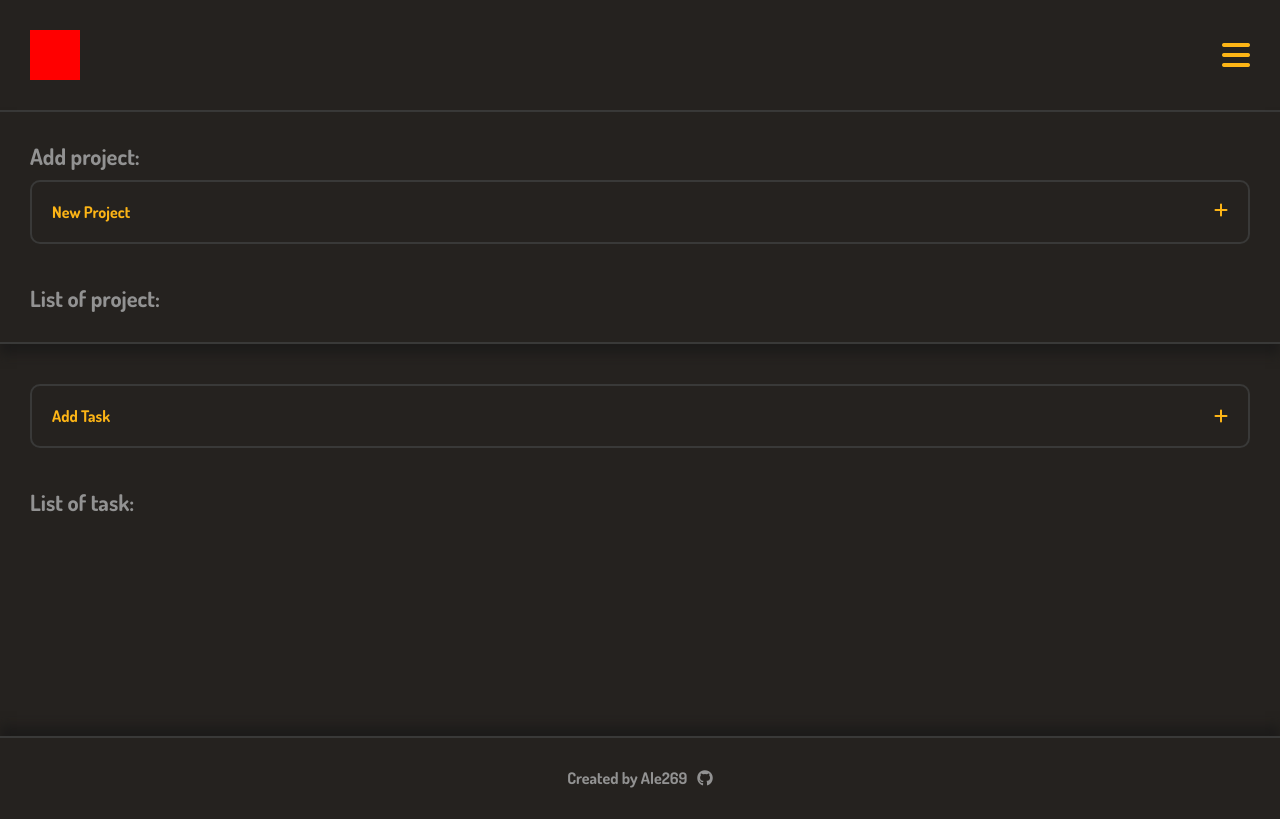
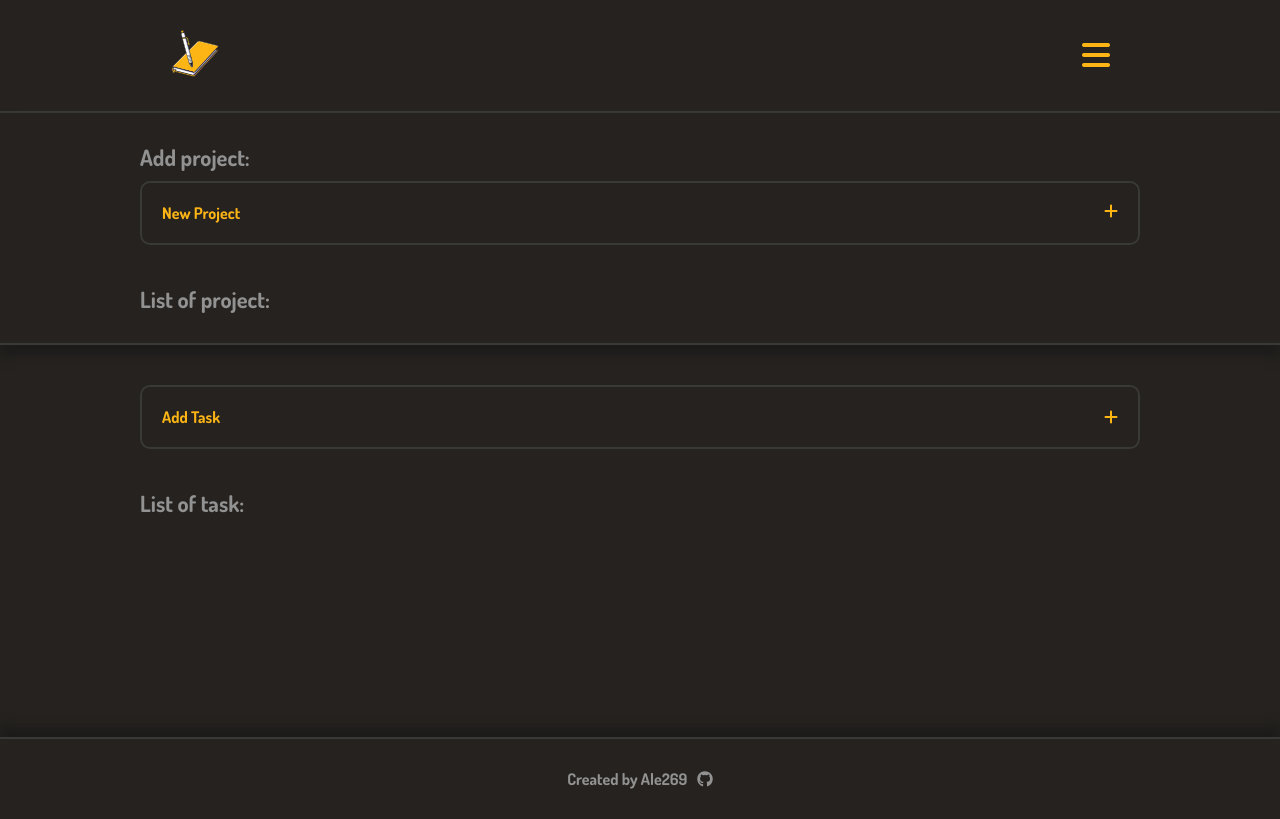
Before and after one commit to Ale269/To-do-list, a website built with webpack: page src/index.html in a window 1280 px wide. Built offline with nearby package versions, Linux system fonts and the light colour scheme.

Commit message:
Finish styling desktop version

```diff
--- a/src/index.html
+++ b/src/index.html
@@ -11,17 +11,21 @@
 
     <script src="https://kit.fontawesome.com/2ef2a7fb14.js" crossorigin="anonymous"></script>
 
-    <link rel="icon" type="image/x-icon" href="./dist/img/favicon.svg">
+    <link rel="icon" type="image/x-icon" href="./img/favicon.svg">
 
     <title>To do list || The odin project</title>
 </head>
 <body>
     <header>
-        <div class="logo">
-            <div class="logo-placeholder" style="width: 50px; height: 50px; background-color: red;"></div>
-        </div>
-        <div class="nav-button">
-            <i class="menu-nav-btn fa-solid fa-bars nav-active"></i>
+        <div class="header-container">
+            <div class="logo">
+                <div class="logo-placeholder">
+                    <img src="./img/favicon.svg" alt="logo" style="width: 50px;">
+                </div>
+            </div>
+            <div class="nav-button">
+                <i class="menu-nav-btn fa-solid fa-bars nav-active"></i>
+            </div>
         </div>
     </header>
     <div class="content">
--- a/src/javascript/index.js
+++ b/src/javascript/index.js
@@ -183,8 +183,8 @@
 
     // To do list logic
     const selectProject = function(e) {
-
-        if(e.target.tagName == "h4"){
+        console.log(e.target.tagName);
+        if(e.target.tagName == "H4"){
             document.querySelectorAll(".project-list-element").forEach((element) => {
                 if(element.classList.contains("selected")){
                     element.setAttribute("class", "project-list-element");
--- a/src/style/style.scss
+++ b/src/style/style.scss
@@ -10,13 +10,19 @@
     background-color: #25221F;
 
     header {
-        display: flex;
-        justify-content: space-between;
-        align-items: center;
-        padding: 30px;
         background-color: #25221F;
         border-bottom: 2px solid #393938;
         box-shadow: 0 10px 10px #1C1B1A;
+
+        .header-container {
+            display: flex;
+            flex-direction: row;
+            margin: 0 auto;
+            justify-content: space-between;
+            align-items: center;
+            padding: 30px;
+            max-width: 1000px;
+        }
 
         .menu-nav-btn {
             font-size: 2rem;
@@ -46,6 +52,12 @@
                 display: flex;
                 flex-direction: column;
                 display: none;
+                padding: 20px;
+
+                .input-btn {
+                    display: flex;
+                    justify-content: space-between;
+                }
 
                 input {
                     width: 100%;
@@ -84,7 +96,6 @@
             }
 
             .add-project-button {
-                padding: 20px;
                 margin: 10px 0;
                 transition: 0.2s ease-in-out;
                 opacity: 0;
@@ -92,6 +103,7 @@
                 transform: scaleY(0);
 
                 .add-project-default-btn {
+                    padding: 20px;
                     display: flex;
                     justify-content: space-between;
                 }
@@ -151,6 +163,16 @@
 
         }
 
+        .list-project-container {
+            max-width: 1000px;
+            margin: 0 auto;
+        }
+
+        .logic-project-container {
+            max-width: 1000px;
+            margin: 0 auto;
+        }
+
 
 
         .active {
@@ -160,7 +182,6 @@
 
             .add-project-button {
                 cursor: pointer;
-                padding: 20px;
                 max-height: 300px;
                 border: 2px solid #393938;
                 margin: 10px 0;
@@ -181,6 +202,7 @@
                 border-radius: 10px;
                 opacity: 1;
                 transform: scaleY(1);
+                cursor:pointer;
             }
 
             .selected {
@@ -224,12 +246,20 @@
             #project-name-title {
                 color: #929292;
                 font-size: 2rem;
+                max-width: 1000px;
+                margin: 0 auto;
             }
 
             .task-input-container {
                 display: flex;
                 flex-direction: column;
                 display: none;
+                padding: 20px;
+
+                .input-btn {
+                    display: flex;
+                    justify-content: space-between;
+                }
 
                 input {
                     width: 100%;
@@ -399,7 +429,6 @@
 
             .add-items-button {
                 cursor: pointer;
-                padding: 20px;
                 border: 2px solid #393938;
                 margin: 10px 0;
                 border-radius: 10px;
@@ -409,14 +438,21 @@
             }
 
             .add-items-default-btn {
+                padding: 20px;
                 display: flex;
                 justify-content: space-between;
                 align-items: center;
             }
 
             .add-items-logic {
-                margin-bottom: 40px;
+                max-width: 1000px;
+                margin: 0 auto 40px auto;
             }
+        }
+
+        .list-items-container {
+            max-width: 1000px;
+            margin: 0 auto;
         }
     }
 
```
Also changed, not shown: dist/bundle.js, dist/index.html, 1 other file.
